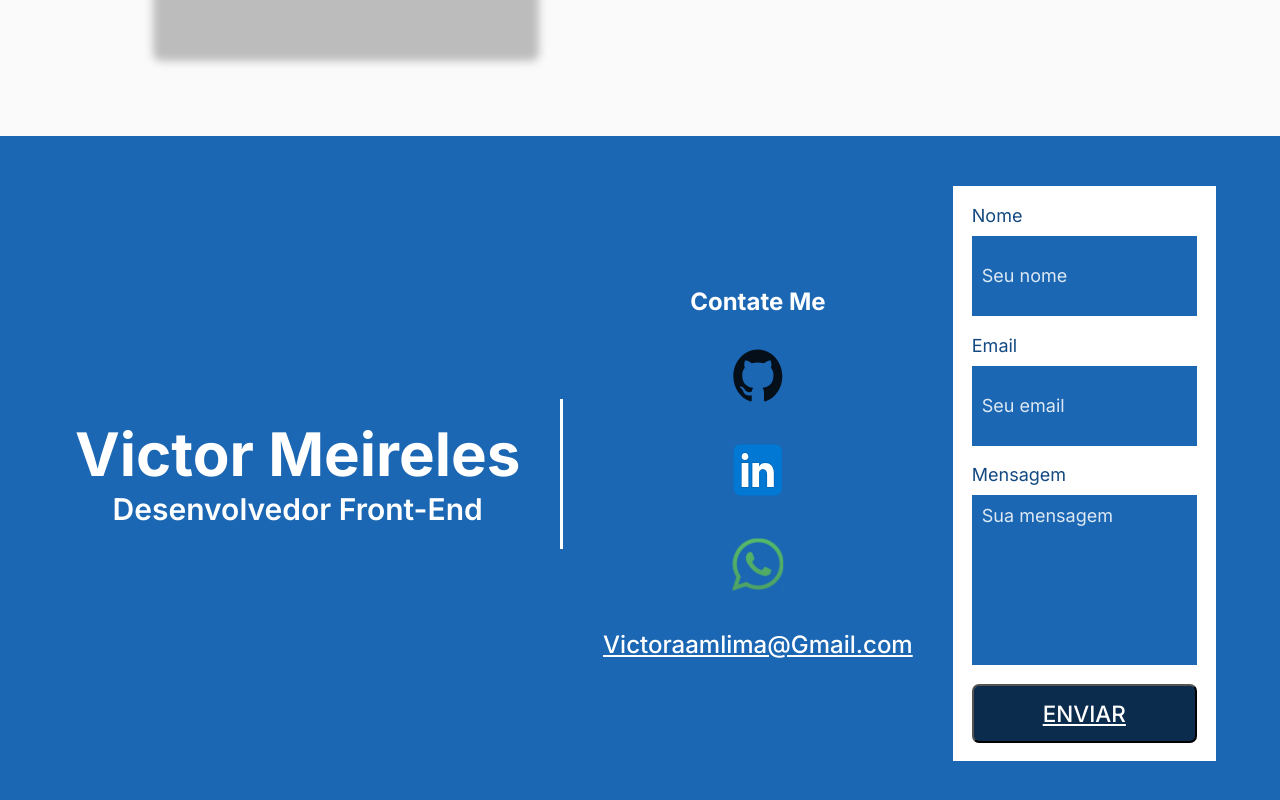
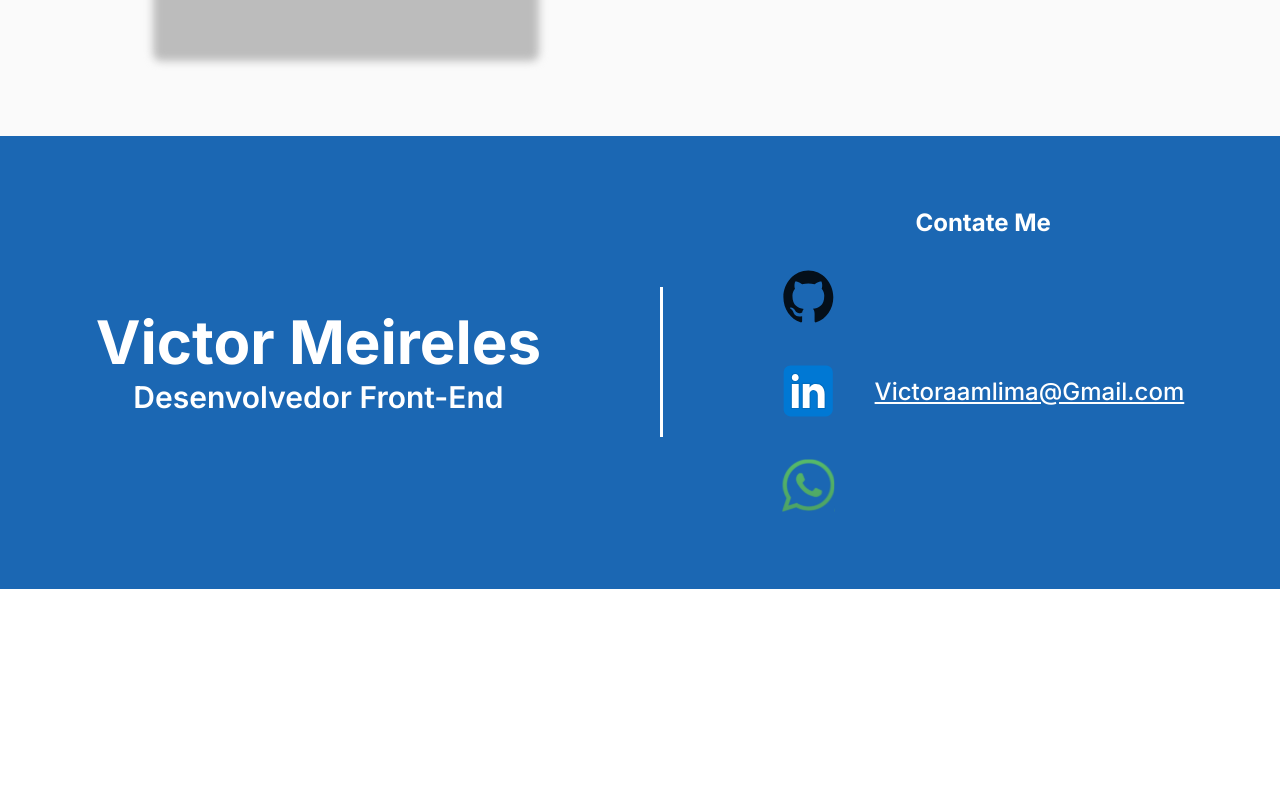
Before and after one commit to victoraamlima/portfolio, a React (Create React App) app: page / in a window 1280 px wide. Shown: the part 3466-4266 px from the top of the page. After the commit the page ends 4055 px from the top, so only its background shows below. Built offline with nearby package versions, Linux system fonts and the light colour scheme.

Commit message:
Remove unused Email component and update footer padding

```diff
--- a/src/components/footer/footer.js
+++ b/src/components/footer/footer.js
@@ -1,4 +1,3 @@
-import Email from "../Email/Email"
 import ProfileInfo from "../ProfileInfo/ProfileInfo"
 import { StyledFooter } from "./styleFooter"
 
@@ -6,7 +5,6 @@ const Footer = () => {
   return (
     <StyledFooter id="footer">
       <ProfileInfo footer={true} />
-      <Email />
     </StyledFooter>
   )
 }
--- a/src/components/footer/stylefooter.js
+++ b/src/components/footer/stylefooter.js
@@ -7,7 +7,7 @@ const StyledFooter = styled.footer`
   align-items: center;
   background-color: ${({ theme }) =>
     theme.theme === "light" ? theme.colors.blue4 : theme.colors.blue2};
-  padding: 50px 10rem;
+  padding: 10rem 7.5rem;
   text-align: center;
   gap: 40px;
 
@@ -20,7 +20,7 @@ const StyledFooter = styled.footer`
   }
 
   @media (max-width: ${breakpoints.small1}px) {
-    padding: 10px;
+    padding: 20px 10px;
   }
 `
 export { StyledFooter }
```
